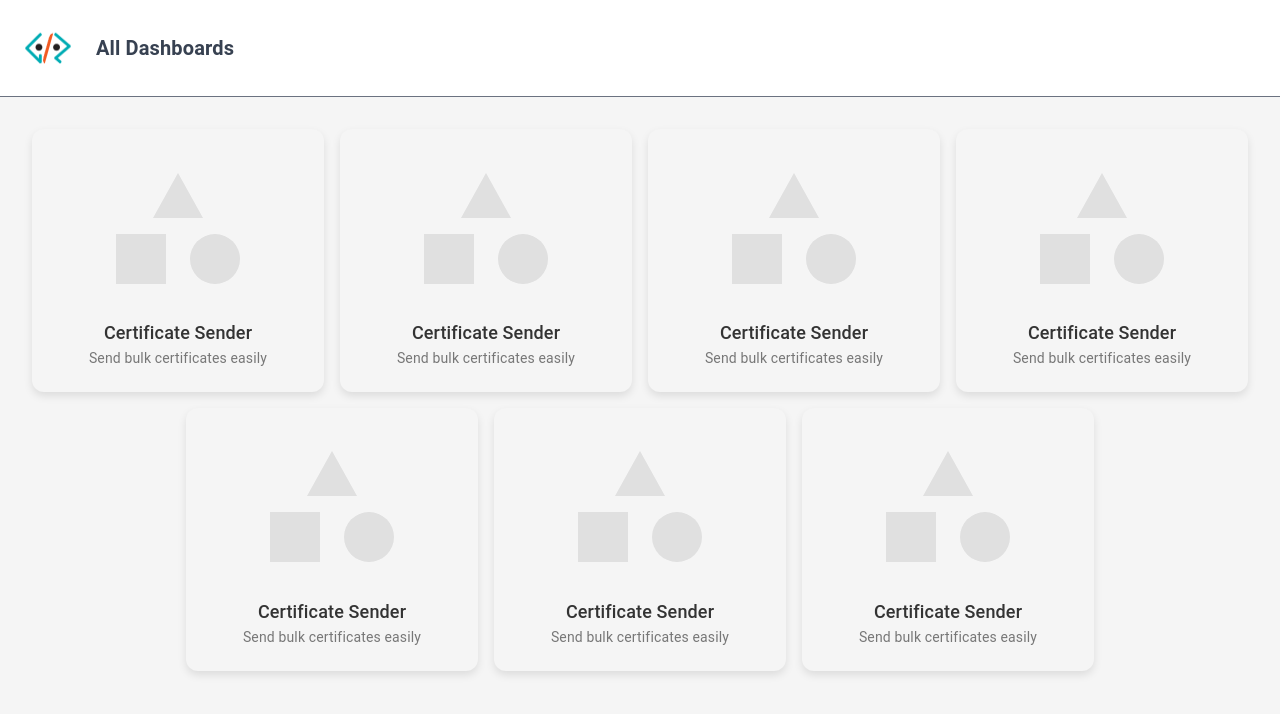
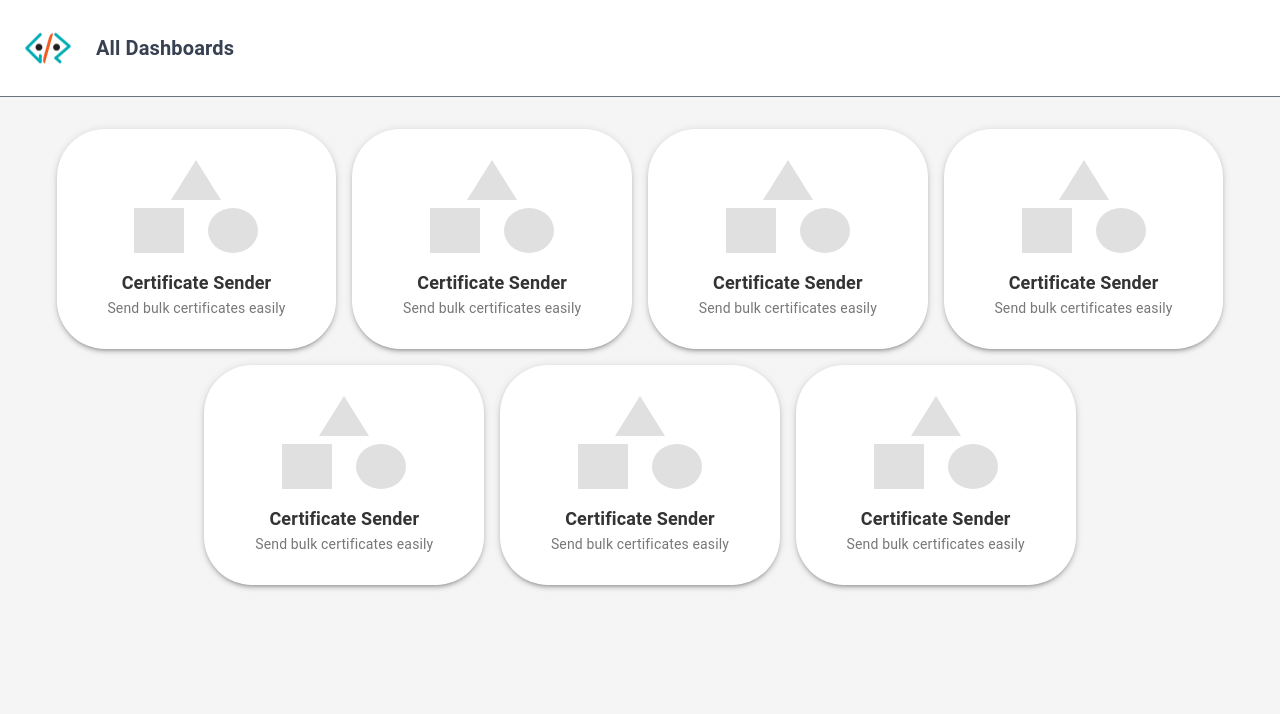
Before and after one commit to akanoao/gr-dashboard-frontend, a React (Vite) app: page / in a window 1280 px wide. Shown: the top 714 px of the page. Built offline with nearby package versions, Linux system fonts and the light colour scheme.

Commit message:
updated the code to fix previous error

```diff
--- a/src/components/MainDashboard.tsx
+++ b/src/components/MainDashboard.tsx
@@ -27,47 +27,46 @@ const MainDashboard = () => {
 
 export default MainDashboard;*/
 
-import React from "react";
-import { Grid, Card, Typography, Box } from "@mui/material";
+
+import React from 'react';
+import { Box, Typography } from '@mui/material';
 
 const MainDashboard: React.FC = () => {
   const cards = Array(7).fill({
     title: "Certificate Sender",
     description: "Send bulk certificates easily",
-  });
+  }); // Array for 7 cards (4 in the first row, 3 in the second)
 
   return (
-    <Box sx={{ p: 4 }}>
-      <Grid container spacing={2} justifyContent="center">
+    <Box sx={{ padding: 4 }}>
+      {/* Card Container */}
+      <Box
+        sx={{
+          display: 'flex',
+          flexWrap: 'wrap', // Allows wrapping to the next line
+          gap: 2,
+          justifyContent: 'center', // Align cards to the center
+        }}
+      >
         {cards.map((card, index) => (
-          <Grid
-            item
-            xs={12}
-            sm={6}
-            md={3} // For 4 cards per row in the first row
-            lg={3}
+          <Box
             key={index}
             sx={{
-              display: index < 4 || index >= 4 ? "block" : "none", // Adjust visibility
-            }}
-          >
-            <Card
-              sx={{
-                p: 3,
-                textAlign: "center",
-                height: "100%",
-                backgroundColor: "#f5f5f5", // Light gray background
-              }}
-            >
-              <Box
-                sx={{
-                  display: "flex",
-                  flexDirection: "column",
-                  alignItems: "center",
-                  justifyContent: "center",
-                  height: 150,
-                  gap: 2,
-                  mb: 2,
+              width: { xs: '60%', sm: '23%' }, // 23% width ensures 4 cards fit in one row
+              height: '220px',
+              display: 'flex',
+              flexDirection: 'column',
+              alignItems: 'center',
+              justifyContent: 'center',
+              boxShadow: 3,
+              borderRadius: 12,
+              bgcolor: 'background.paper',
+              padding: 3,
+              transition: '0.3s', // Smooth transition for hover effect
+              '&:hover': {
+                bgcolor: '#e3f2fd', // Light blue background on hover
+                cursor: 'pointer', // Change cursor to pointer on hover
+              },
             }}
           >
             {/* Triangle */}
@@ -75,47 +74,53 @@ const MainDashboard: React.FC = () => {
               sx={{
                 width: 0,
                 height: 0,
-                    borderLeft: "25px solid transparent",
-                    borderRight: "25px solid transparent",
-                    borderBottom: "45px solid #e0e0e0",
+                borderLeft: '25px solid transparent',
+                borderRight: '25px solid transparent',
+                borderBottom: '40px solid #e0e0e0',
+                marginBottom: 1, // Space below the triangle
               }}
-                />
+            ></Box>
+
+            {/* Circle and Square Container */}
             <Box
               sx={{
-                    display: "flex",
-                    justifyContent: "center",
-                    gap: 3,
+                display: 'flex',
+                justifyContent: 'center',
+                width: '60%',
+                gap: 3, // Controls the spacing between circle and square
+                marginBottom: 2,
               }}
             >
               {/* Square */}
               <Box
                 sx={{
-                      width: 50,
-                      height: 50,
-                      backgroundColor: "#e0e0e0",
+                  width: '50px',
+                  height: '45px',
+                  backgroundColor: '#e0e0e0',
                 }}
-                  />
+              ></Box>
+
               {/* Circle */}
               <Box
                 sx={{
-                      width: 50,
-                      height: 50,
-                      backgroundColor: "#e0e0e0",
-                      borderRadius: "50%",
+                  width: '50px',
+                  height: '45px',
+                  borderRadius: '50%',
+                  backgroundColor: '#e0e0e0',
                 }}
-                  />
+              ></Box>
             </Box>
-              </Box>
-              <Typography variant="h6" sx={{ mt: 2 }}>
+
+            {/* Text Content */}
+            <Typography variant="h6" fontWeight="bold" align="center">
               {card.title}
             </Typography>
-              <Typography variant="body2" color="text.secondary">
+            <Typography variant="body2" color="text.secondary" align="center">
               {card.description}
             </Typography>
-            </Card>
-          </Grid>
+          </Box>
         ))}
-      </Grid>
+      </Box>
     </Box>
   );
 };
```
Lines whose indentation alone changed are shown as unchanged.
